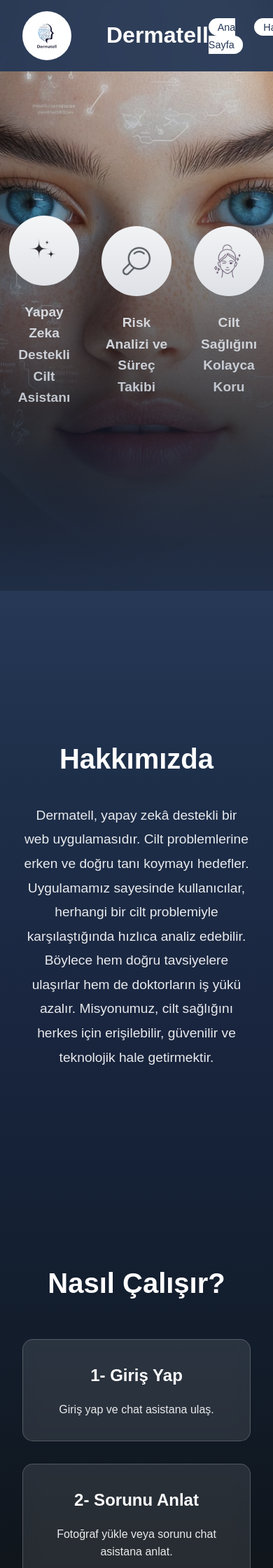
After one commit to YZTA-Team35/bootcamp_project_yzta, a FastAPI app: page / in a window 390 px wide. The commit adds this page. Shown: the top 2240 px of the page at 70% size. Run offline with FastAPI, Linux system fonts and the light colour scheme.

Commit message:
gelişmiş frontend

```diff
--- a/app/main.py
+++ b/app/main.py
@@ -6,8 +6,8 @@ from fastapi.middleware.cors import CORSMiddleware
 
 app = FastAPI()
 
-app.mount("/static", StaticFiles(directory="app/static"), name="static")
-templates = Jinja2Templates(directory="app/templates")
+app.mount("/static", StaticFiles(directory="app/public/static"), name="static")
+templates = Jinja2Templates(directory="app/public/templates")
 
 @app.get("/", response_class=HTMLResponse) # home ekranı
 def home(request: Request):
--- a/app/public/static/home.css
+++ b/app/public/static/home.css
@@ -1,189 +1,310 @@
-/*/* Genel body ve html ayarları */
-body, html {
-  height: 100vh;
-  font-family: Arial, sans-serif;
-  background: url("./static/images/home-screen.png") no-repeat center center;
-  background-size: cover;
-  position: relative;
-  color: white;
-  overflow-x: hidden; /* yatay kaydırma olmasın */
+* {
     margin: 0;
     padding: 0;
     box-sizing: border-box;
-  max-width: 100vw;      /* Genişliği ekranla sınırla */
-  font-family: Arial, sans-serif;}
+}
 
+body {
+    font-family: 'Arial', sans-serif;
+    line-height: 1.6;
+    color: #333;
+    overflow-x: hidden;
+}
 
-/* Arka plan karartma gradient */
-body::before {
-  content: "";
+/* Navigation */
+.navbar {
     position: fixed;
-  top: 0; right: 0; bottom: 0; left: 0;
-  background: linear-gradient(to bottom, transparent 30%, rgba(0,0,0,0.7) 100%);
-  pointer-events: none;
-  z-index: 0;
+    top: 0;
+    width: 100%;
+    background: rgba(38, 56, 86, 0.95);
+    backdrop-filter: blur(10px);
+    z-index: 1000;
+    padding: 1rem 0;
+    transition: all 0.3s ease;
+}
+
+.nav-container {
+    max-width: 1200px;
+    margin: 0 auto;
+    display: flex;
+    justify-content: space-between;
+    align-items: center;
+    padding: 0 2rem;
 }
 
 
-/* ust menu boxsları */
-.center-boxes {
+.logo {
+    align-items: center;
     display: flex;
-  flex-wrap: wrap;        /* Ekrana sığmayan kutuları alta geçirir */
-  justify-content: center;
-  gap: 2px;
-  padding: -1px ;     /* kenar boşlukları */
-  box-sizing: border-box;}
+    gap: 50px;
+    font-size: 2rem;
+    font-weight: bold;
+    color: white;
+    text-decoration: none;
+}
 
-/* boxs */
-.box {
-  width: 250px;
-  height: 60px;
-  background-color: #263856;
+.logo-img {
+  width: 70px;
+  height:70px;
+  border-radius: 50%;
+  object-fit: cover;
+}
+.nav-menu {
+    display: flex;
+    list-style: none;
+    gap: 2rem;
+}
+
+.nav-link {
+    color: #263856;
+    text-decoration: none;
+    padding: 0.5rem 1rem;
+    border-radius: 25px;
+    background: white;
+    transition: all 0.3s ease;
+    font-weight: 500;
+}
+
+.nav-link:hover {
+    background: #f0f0f0;
+    transform: translateY(-2px);
+}
+
+.nav-link.login {
+    background: #263856;
+    color: white;
+}
+
+.nav-link.login:hover {
+    background: #1a2640;
+}
+
+/* Sections */
+.section {
+    min-height: 100vh;
+    padding: 80px 2rem 2rem;
     display: flex;
     align-items: center;
     justify-content: center;
-  color: white;
-  transition: transform 0.2s;
-  cursor: pointer;
-  text-align: center;}
+}
 
-/* Kutu hover efekti */
-.box:hover {
-  transform: scale(1.05);
-  background-color: #2d3748;}
+/* Home Section */
+.home {
+    background: url("/static/images/home-screen.png") no-repeat center center;
+    background-size: cover;
+    position: relative;
+    text-align: center;
+}
 
-/* Bağlantı görünümünü gizle */
-.box-link {
-  text-decoration: none;
-  color: inherit;}
+/* Arka plan resmi üzerine bir overlay ekleyerek metinlerin daha okunabilir olmasını sağlayabilirsiniz */
+.home::before {
+    content: '';
+    position: absolute;
+    top: 0;
+    left: 0;
+    right: 0;
+    bottom: 0;
+    background: linear-gradient(
+        to bottom,
+        rgba(255, 255, 255, 0.1) 0%,
+        rgba(255, 255, 255, 0.05) 30%,
+        rgba(38, 56, 86, 0.3) 70%,
+        rgba(38, 56, 86, 0.8) 100%
+    );
+    z-index: 1;
+}
+.home-content {
+    max-width: 1200px;
+    margin: 0 auto;
+}
 
-/* İkon  */
-.icon-container {
+.home h1 {
+    font-size: 3.5rem;
+    margin-bottom: 2rem;
+    color: #263856;
+    font-weight: 700;
+}
+
+.features {
   display: flex;
   justify-content: center;
+  align-items: center;
   gap: 120px;
-  margin: 350px 0;
-  padding: 0 20px;
-  box-sizing: border-box;}
+}
 
-/* İkon resimleri */
-.icon-container img {
+.feature-icon img {
   width: 100px;
-  height: auto;
+  height: 100px;
   border-radius: 50%;
-  object-fit: cover;}
+  object-fit: cover;
+  transition: transform 0.3s ease;
+}
 
-.icon-container img:hover {
-  transform: scale(1.1);}
-
-  /*logo*/
-.logo {
-  position: absolute;
-  top: -110px;
-  left: 10px;
-  display: flex;
-  justify-content: center;
-  gap: 120px;
-  margin: 100px 0;
-  padding: 0 20px;
-  box-sizing: border-box;}
-
-.logo img {
-  width: 70px;
-  height: auto;
-  border-radius: 50%;
-  object-fit: cover;}
-
-.logo img:hover {
-  transform: scale(1.1);}
+.feature-icon img:hover {
+  transform: scale(1.1);
+}
 
 
+.feature h3 {
+    font-size: 1.2rem;
+    color: #fcfcfc;
+    font-weight: 600;
+}
+/* About Section */
+.about {
+    background: linear-gradient(180deg, #263856 0%, #1e2f4a 30%, #1a2640 70%, #152135 100%);
+    color: white;
+}
+
+.about-content {
+    max-width: 800px;
+    text-align: center;
+}
+
+.about h2 {
+    font-size: 3rem;
+    margin-bottom: 2rem;
+    color: white;
+}
+
+.about p {
+    font-size: 1.2rem;
+    line-height: 1.8;
+    opacity: 0.9;
+}
+
+/* How It Works Section */
+.how-it-works {
+    background: linear-gradient(180deg, #152135 0%, #121c2a 30%, #0f1419 70%, #0a0d11 100%);
+    color: white;
+}
+
+.how-content {
+    max-width: 1200px;
+    text-align: center;
+}
+
+.how-it-works h2 {
+    font-size: 3rem;
+    margin-bottom: 3rem;
+    color: white;
+}
+
+.steps {
+    display: grid;
+    grid-template-columns: repeat(auto-fit, minmax(300px, 1fr));
+    gap: 2rem;
+    margin-top: 2rem;
+}
+
+.step {
+    background: rgba(255, 255, 255, 0.1);
+    padding: 2rem;
+    border-radius: 15px;
+    backdrop-filter: blur(10px);
+    border: 1px solid rgba(255, 255, 255, 0.2);
+    transition: all 0.3s ease;
+}
+
+.step:hover {
+    transform: translateY(-5px);
+    background: rgba(255, 255, 255, 0.15);
+}
+
+.step h3 {
+    font-size: 1.5rem;
+    margin-bottom: 1rem;
+    color: white;
+}
+
+.step p {
+    opacity: 0.9;
+    line-height: 1.6;
+}
+
+/* Contact Section */
+.contact {
+    background: linear-gradient(180deg, #0a0d11 0%, #060809 50%, #000000 100%);
+    color: white;
+    text-align: center;
+}
+
+.contact-content {
+    max-width: 600px;
+}
+
+.contact h2 {
+    font-size: 2.5rem;
+    margin-bottom: 2rem;
+}
+
+.contact-info {
+    display: flex;
+    align-items: center;
+    justify-content: center;
+    gap: 1rem;
+    margin-top: 2rem;
+}
+
+.email-icon {
+    font-size: 2rem;
+    color: white;
+}
+
+.email {
+    font-size: 1.2rem;
+    color: white;
+}
+
+/* Animations */
+@keyframes fadeInUp {
+    from {
+        opacity: 0;
+        transform: translateY(30px);
+    }
+    to {
+        opacity: 1;
+        transform: translateY(0);
+    }
+}
+
+.fade-in {
+    animation: fadeInUp 0.8s ease-out;
+}
+
+/* Responsive */
+@media (max-width: 768px) {
+    .nav-menu {
+        gap: 1rem;
+    }
+
+    .nav-link {
+        padding: 0.3rem 0.8rem;
+        font-size: 0.9rem;
+    }
+
+    .home h1 {
+        font-size: 2.5rem;
+    }
+
+    .features {
+        gap: 2rem;
+    }
+
+    .feature-icon {
+        font-size: 3rem;
+    }
+
+    .about h2, .how-it-works h2 {
+        font-size: 2.5rem;
+    }
+
+    .steps {
+        grid-template-columns: 1fr;
+    }
+}
+
+/* Smooth scrolling */
 html {
-      scroll-behavior: smooth;  /* sayfa geçişi*/}
-
-.hakkimizda-section {
-  background-color: black;
-  color: white;
-  padding: 100px 20px;
-  text-align: left;
-  min-height: 100vh;
-  display: flex;
-  justify-content: space-between;
-  align-items: flex-start;    /* dikeyde sola yasla */
-  gap: 40px; /* içerikler arası boşluk */}
-
-.gradient-fade {
-  height: 150px;
-  background: linear-gradient(to bottom, transparent, black);}
-
-
-
-.content {
-  max-width: 800px;
-  padding: 0px;
-  line-height: 1.8;
-  font-size: 18px;
-  font-weight: 300;}
-
-.content h2 {
-  font-size: 36px;
-  margin-bottom: 30px;
-  letter-spacing: 1px;
-  text-align: left; /* sola hizalama */
-  margin: 0;  }
-
-.content p {
-  font-size: 20px;
-  color: #dddddd;}
-
-
-
-
-.about-image img {
-  width: 250px;  /* İstersen boyutu ayarlayabilirsin */
-  height: auto;
-  border-radius: 20px;
-  box-shadow: 0 0 20px rgba(255, 255, 255, 0.1);}
-
-.hakkimizda-section {
-  position: relative; }
-
-.about-image {
-  position: absolute;
-  bottom: 180px;
-  right: 0;
-  margin: 20px;}
-
-.nasilcalisir-section {
-  padding: 80px 20px;
-  background-color: #000000;}
-
-.steps-container {
-  display: flex;
-  flex-direction: column;
-  gap: 30px;
-  max-width: 900px;
-  margin: 0 auto;}
-
-.step-box:hover {
-  transform: translateY(-5px);}
-
-.step-box h3 {
-  font-size: 24px;
-  margin-bottom: 10px;
-  color: #2c3e50;}
-
-.step-box p {
-  font-size: 16px;
-  color: #555;}
-
-.step-box {
-  background-color: #ffffff;
-  padding: 30px;
-  border-radius: 20px;
-  box-shadow: 0 4px 12px rgba(0, 0, 0, 0.1);
-  transition: transform 0.3s ease;
-  max-width: 600px; }
-
-.step-right {
-  margin-left: auto;}
+    scroll-behavior: smooth;
+}
--- /dev/null
+++ b/app/public/static/home.js
@@ -0,0 +1,68 @@
+// Smooth scrolling for navigation links
+document.querySelectorAll('a[href^="#"]').forEach(anchor => {
+    anchor.addEventListener('click', function (e) {
+        e.preventDefault();
+        const target = document.querySelector(this.getAttribute('href'));
+        if (target) {
+            target.scrollIntoView({
+                behavior: 'smooth',
+                block: 'start'
+            });
+        }
+    });
+});
+
+// Add animation on scroll
+const observerOptions = {
+    threshold: 0.1,
+    rootMargin: '0px 0px -50px 0px'
+};
+
+const observer = new IntersectionObserver(function(entries) {
+    entries.forEach(entry => {
+        if (entry.isIntersecting) {
+            entry.target.classList.add('fade-in');
+        }
+    });
+}, observerOptions);
+
+document.querySelectorAll('.section').forEach(section => {
+    observer.observe(section);
+});
+
+// Navbar background change on scroll
+window.addEventListener('scroll', function() {
+    const navbar = document.querySelector('.navbar');
+    if (window.scrollY > 50) {
+        navbar.style.background = 'rgba(38, 56, 86, 0.98)';
+    } else {
+        navbar.style.background = 'rgba(38, 56, 86, 0.95)';
+    }
+});
+
+// Optional: Add loading animation when page loads
+document.addEventListener('DOMContentLoaded', function() {
+    // Add initial fade-in to home section
+    const homeSection = document.querySelector('#home');
+    if (homeSection) {
+        homeSection.querySelector('.home-content').classList.add('fade-in');
+    }
+});
+
+// Optional: Mobile menu toggle (for responsive design expansion)
+function toggleMobileMenu() {
+    const navMenu = document.querySelector('.nav-menu');
+    navMenu.classList.toggle('mobile-active');
+}
+
+// Add smooth hover effects for feature icons
+document.querySelectorAll('.feature-icon').forEach(icon => {
+    icon.addEventListener('mouseenter', function() {
+        this.style.transform = 'scale(1.1) rotate(5deg)';
+        this.style.transition = 'all 0.3s ease';
+    });
+
+    icon.addEventListener('mouseleave', function() {
+        this.style.transform = 'scale(1) rotate(0deg)';
+    });
+});
--- a/app/public/static/signin.css
+++ b/app/public/static/signin.css
@@ -4,7 +4,7 @@ body, html {
   padding: 0;
   height: 100vh;
   width: 100vw;
-  background: url("./static/images/login-screen-image.png") no-repeat center center;
+  background: url("/static/images/login-screen-image.png") no-repeat center center;
   background-size: cover;
   display: flex;
   justify-content: flex-end;
--- /dev/null
+++ b/app/public/templates/index.html
@@ -0,0 +1,102 @@
+<!DOCTYPE html>
+<html lang="tr">
+<head>
+    <meta charset="UTF-8">
+    <meta name="viewport" content="width=device-width, initial-scale=1.0">
+    <title>Dermatell - Yapay Zeka Destekli Cilt Asistanı</title>
+    <link rel="stylesheet" href="/static/home.css">
+</head>
+<body>
+
+
+
+    <!-- Navigation -->
+    <nav class="navbar">
+        <div class="nav-container">
+            <a href="#home" class="logo">
+             <img src="/static/images/dermatell-logo.png" alt="Logo" class="logo-img">
+             Dermatell</a>
+            <ul class="nav-menu">
+                <li><a href="#home" class="nav-link">Ana Sayfa</a></li>
+                <li><a href="#about" class="nav-link">Hakkımızda</a></li>
+                <li><a href="#how-it-works" class="nav-link">Nasıl Çalışır?</a></li>
+                <li><a href="#contact" class="nav-link">İletişim</a></li>
+                <li><a href="/signin" class="nav-link login">Giriş</a></li>
+            </ul>
+        </div>
+    </nav>
+
+    <!-- Home Section -->
+    <section id="home" class="section home">
+        <div class="home-content fade-in">
+            <div class="features">
+                <div class="feature">
+                    <div class="feature-icon">
+                        <img src="/static/images/yildiz-icon.png" alt="icon1">
+                    </div>
+                    <h3>Yapay Zeka Destekli Cilt Asistanı</h3>
+                </div>
+                <div class="feature">
+                    <div class="feature-icon">
+                         <img src="/static/images/search-icon.png" alt="icon2">
+                    </div>
+                    <h3>Risk Analizi ve Süreç Takibi</h3>
+                </div>
+                <div class="feature">
+                    <div class="feature-icon">
+                        <img src="/static/images/skin-care-icon.png" alt="icon3">
+                    </div>
+                    <h3>Cilt Sağlığını Kolayca Koru</h3>
+                </div>
+            </div>
+        </div>
+    </section>
+
+
+
+    <!-- About Section -->
+    <section id="about" class="section about">
+        <div class="about-content fade-in">
+            <h2>Hakkımızda</h2>
+            <p>
+                Dermatell, yapay zekâ destekli bir web uygulamasıdır. Cilt problemlerine erken ve doğru tanı koymayı hedefler. Uygulamamız sayesinde kullanıcılar, herhangi bir cilt problemiyle karşılaştığında hızlıca analiz edebilir. Böylece hem doğru tavsiyelere ulaşırlar hem de doktorların iş yükü azalır. Misyonumuz, cilt sağlığını herkes için erişilebilir, güvenilir ve teknolojik hale getirmektir.
+            </p>
+        </div>
+    </section>
+
+    <!-- How It Works Section -->
+    <section id="how-it-works" class="section how-it-works">
+        <div class="how-content fade-in">
+            <h2>Nasıl Çalışır?</h2>
+            <div class="steps">
+                <div class="step">
+                    <h3>1- Giriş Yap</h3>
+                    <p>Giriş yap ve chat asistana ulaş.</p>
+                </div>
+                <div class="step">
+                    <h3>2- Sorunu Anlat</h3>
+                    <p>Fotoğraf yükle veya sorunu chat asistana anlat.</p>
+                </div>
+                <div class="step">
+                    <h3>3- Sonuçları Gör</h3>
+                    <p>Sonucu ve risk analizini gör, tedavi önerileri al.</p>
+                </div>
+            </div>
+        </div>
+    </section>
+
+    <!-- Contact Section -->
+    <section id="contact" class="section contact">
+        <div class="contact-content fade-in">
+            <h2>Dermatell 2025</h2>
+            <p>Tüm hakları saklıdır</p>
+            <div class="contact-info">
+                <span class="email-icon">📧</span>
+                <span class="email">dermatel.project@gmail.com</span>
+            </div>
+        </div>
+    </section>
+
+    <script src="/static/home.js"></script>
+</body>
+</html>
--- a/app/public/signin.html
+++ b/app/public/templates/signin.html
@@ -3,7 +3,7 @@
 <head>
     <meta charset="UTF-8">
     <title>Sign In</title>
-    <link rel="stylesheet" href="./static/signin.css">
+    <link rel="stylesheet" href="/static/signin.css">
 </head>
 
 <body>
@@ -26,7 +26,7 @@
             </div>
         </form>
     </div>
-    <script src="./static/config.js"></script>
-    <script src="./static/signin.js"></script>
+    <script src="/static/config.js"></script>
+    <script src="/static/signin.js"></script>
 </body>
 </html>
--- a/backend/app/main.py
+++ b/backend/app/main.py
@@ -21,6 +21,8 @@ app.add_middleware(
         "http://localhost:5173",
         "http://127.0.0.1:3000",
         "http://127.0.0.1:5173",
+        "http://127.0.0.1:8001",  # local frontend
+        "http://localhost:8001",
         "https://bootcampprojectyzta-production.up.railway.app"
     ],  # Sadece local ve Railway backend izinli
     allow_credentials=True,
```
Also changed, not shown: app/public/index.html (deleted, +0 -100 lines), app/_init_.py (added), app/public/templates/chat.html (renamed from app/public/chat.html), app/public/templates/signup.html (renamed from app/public/signup.html). Lines whose indentation alone changed are shown as unchanged.
